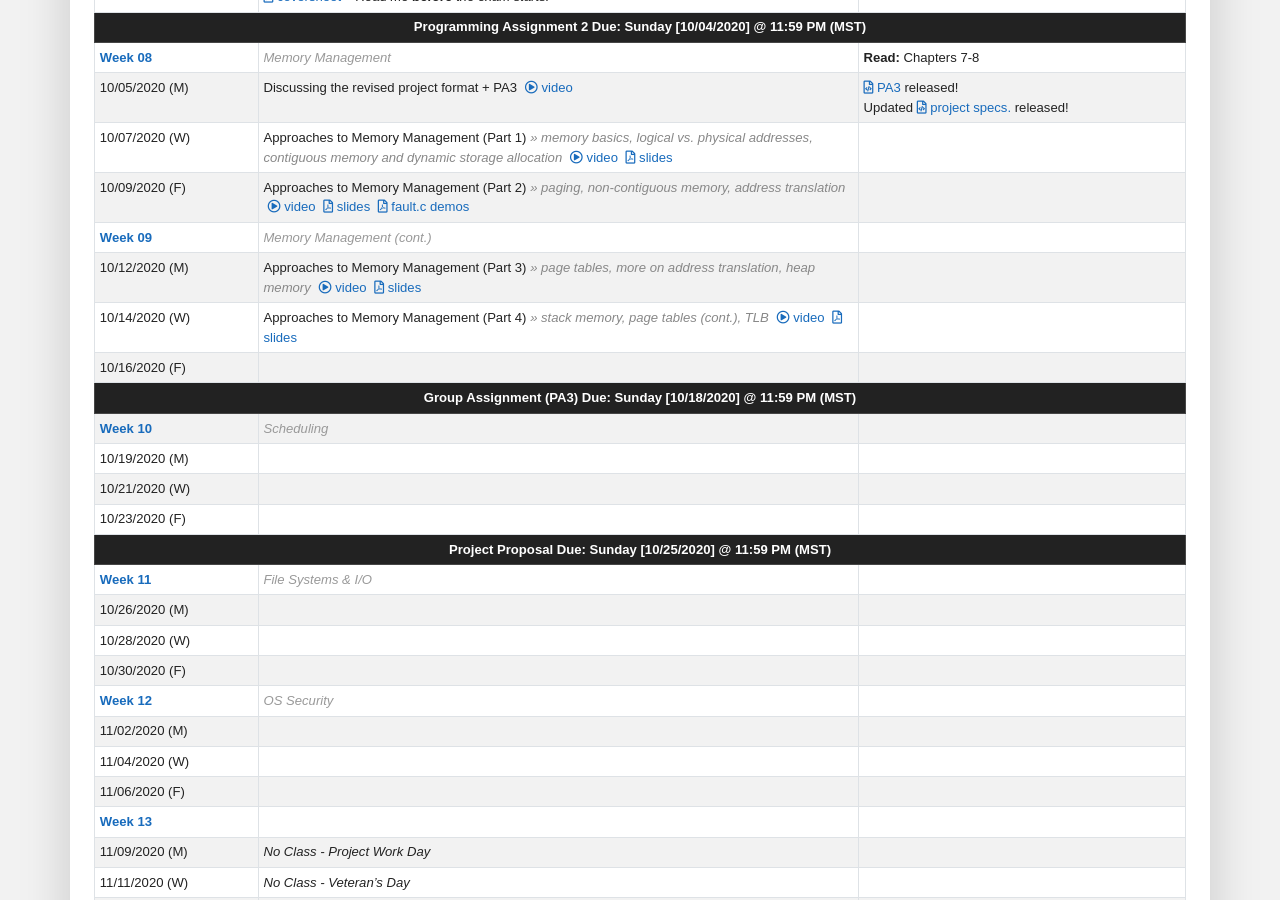
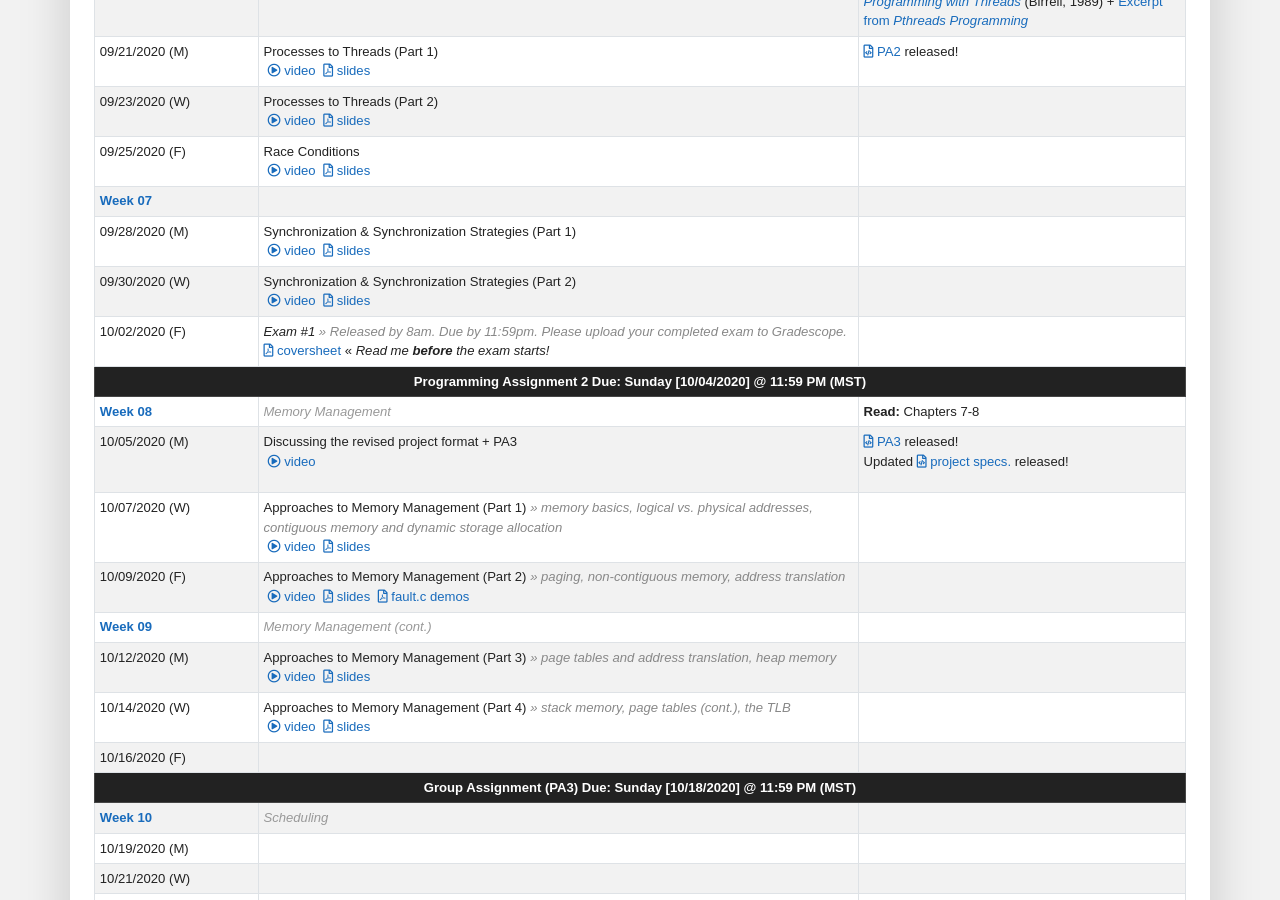
Before and after one commit to traviswpeters/cs460-2020-fall, a Jekyll site: the page built from index.md, in a window 1280 px wide and 900 px high, scrolled down 3029 px. Built offline with Jekyll 4.4.1, drawn with Linux system fonts in a browser that asks for light colours; nearby versions of some CDN libraries; some web fonts are replaced; comment, search, counter and statistics services are not loaded.

Commit message:
link break + open videos in new tab

```diff
--- a/_layouts/default.html
+++ b/_layouts/default.html
@@ -44,7 +44,8 @@ $(document).ready(function() {
         $(this).html('<i class="far fa-file-pdf"></i> ' +$(this).html()+ '' );
     });
     $( ".video" ).each(function(index) {
-        $(this).html('<i class="far fa-play-circle pl-1"></i> ' +$(this).html()+ '' );
+        $(this).html('<br/><i class="far fa-play-circle pl-1"></i> ' +$(this).html()+ '' );
+        $(this).attr('target', '_blank');
     });
 
     // add links to all section headers...
--- a/index.md
+++ b/index.md
@@ -563,7 +563,7 @@ Discussing the revised project format + PA3
 <td markdown="span">10/12/2020 (M)</td>
 <!-- Topics & Lecture Details Here -->
 <td markdown="span" markdown="1">
-- Approaches to Memory Management (Part 3) _>> page tables, more on address translation, heap memory_{:.text-muted}
+- Approaches to Memory Management (Part 3) _>> page tables and address translation, heap memory_{:.text-muted}
 [video](https://zoom.us/rec/share/P9MsWjyy2gOrQG1iC-ixFjg037-ZJa6nI-vZsGCow-SkZtwESpbGpijEA1ePbY4V.F3RTEKGxIa5zKAl_){:.video}
 [slides](files/cs460-07-memory-p3.pdf){:.slides}
 </td>
@@ -577,7 +577,7 @@ Discussing the revised project format + PA3
 <td markdown="span">10/14/2020 (W)</td>
 <!-- Topics & Lecture Details Here -->
 <td markdown="span" markdown="1">
-- Approaches to Memory Management (Part 4) _>> stack memory, page tables (cont.), TLB_{:.text-muted}
+- Approaches to Memory Management (Part 4) _>> stack memory, page tables (cont.), the TLB_{:.text-muted}
 [video](https://zoom.us/rec/share/DCIs62_2uvG-7Rtr1SFLqaTd0OKGRbJpZK5khP8DNSvOYb9OfL2rj2-AwrRQjmtL.GfwceRkcNLgkNlu9){:.video}
 [slides](files/cs460-07-memory-p4.pdf){:.slides}
 </td>
```
